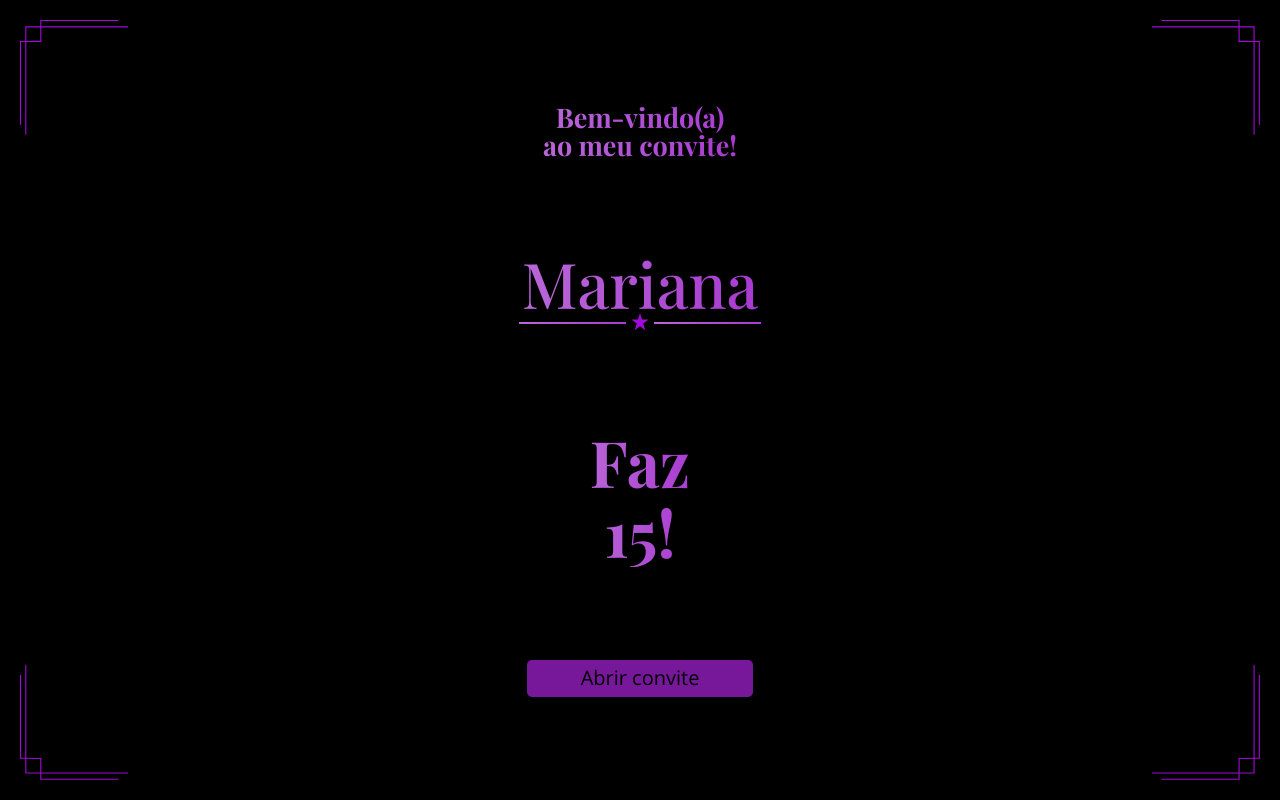
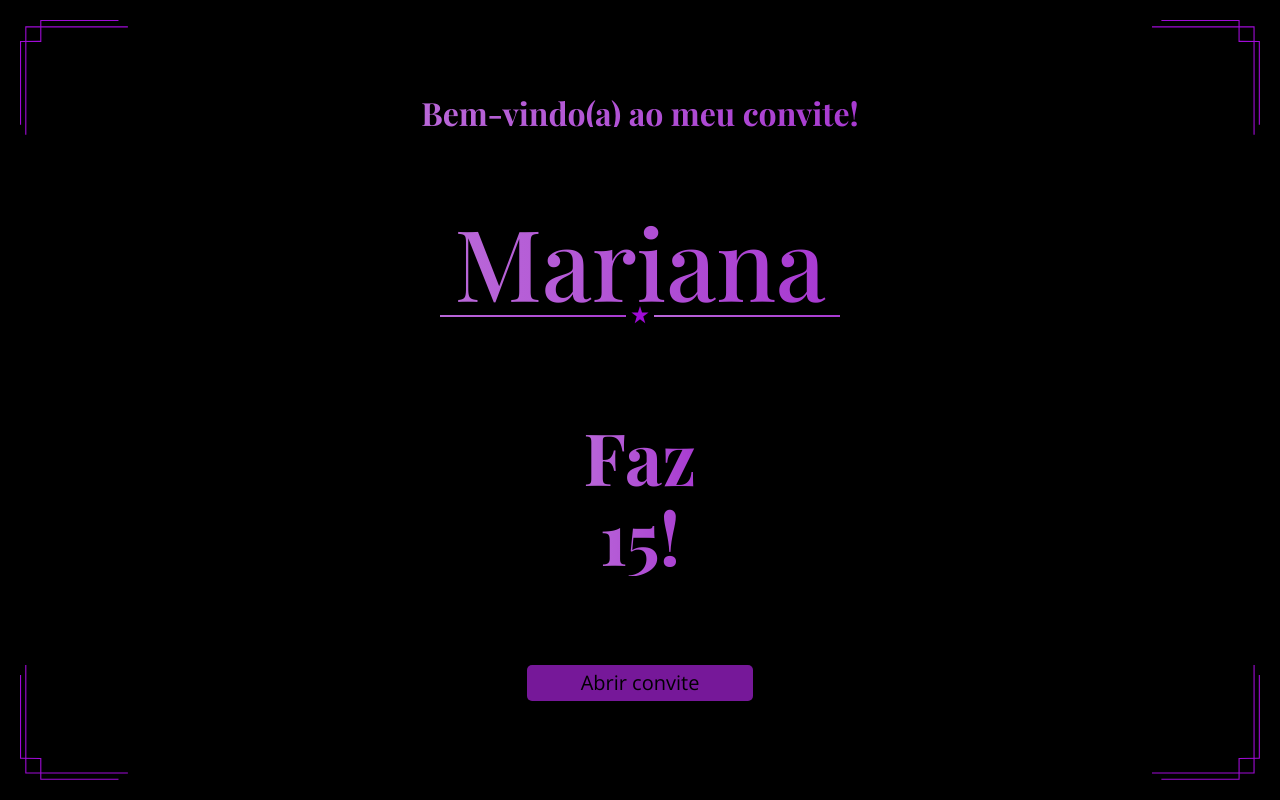
Before and after one commit to tkoch97/mariana15anos, a React (Vite) app: page / in a window 1280 px wide. Built offline with nearby package versions, Linux system fonts and the light colour scheme; a web font is replaced by a local one.

Commit message:
change values of device-breakpoints

```diff
--- a/src/styles/_themes.scss
+++ b/src/styles/_themes.scss
@@ -12,9 +12,10 @@ $black-200: #060C1F;
 
 
 $DEVICE_BREAKPOINTS: (
-  XS: 320px,
-  SM: 425px,
-  MD: 912px,
-  LG: 1023px,
-  XL: 1280px
+  MOBILE-S: 320px,
+  MOBILE-M: 375px,
+  MOBILE-L: 425px,
+  TABLET: 768px,
+  LAPTOP: 1024px,
+  LAPTOP-L: 1440px,
 )
```
